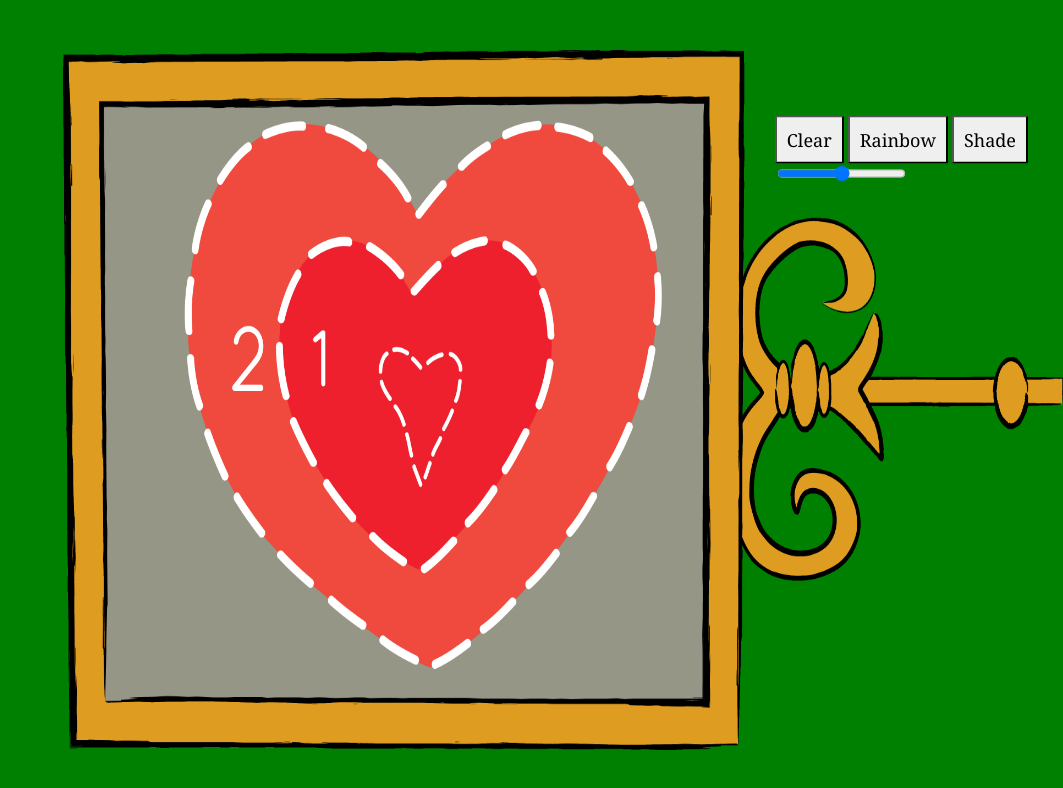
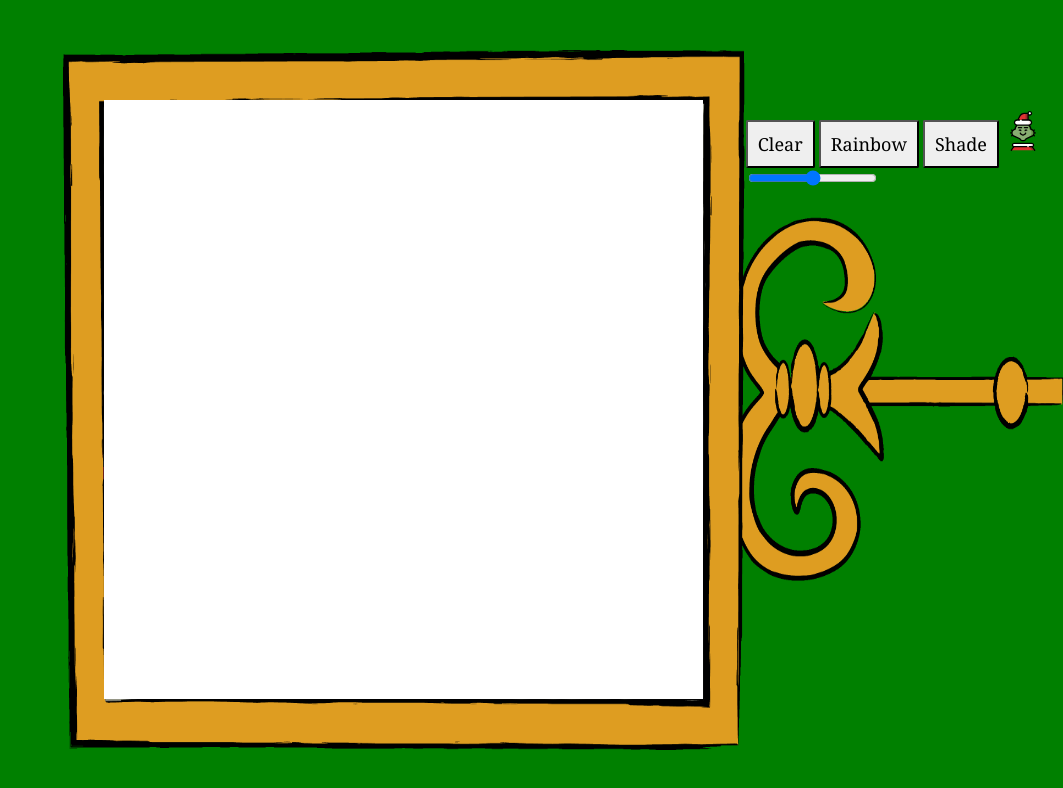
Before and after one commit to raptowitz/etch-a-sketch, a plain HTML site: page index.html in a window 1280 px wide. Both pictures are taken after a click on the button "Clear". Shown: the whole page, without its empty margins (217-1280 px from the left). Drawn offline with Linux system fonts and the light colour scheme.

Commit message:
grinch mode

```diff
--- a/index.html
+++ b/index.html
@@ -11,7 +11,9 @@
     <div class = "inputPosition">
         <input type = "button" class = "button" id = "clear" value = "Clear">
         <input type = "button" class = "button" id = "rainbow" value = "Rainbow">
-        <input type = "button" class = "button" id = "shade" value = "Shade"><br>
+        <input type = "button" class = "button" id = "shade" value = "Shade">
+        <input type = "image" id = "grinch" src = "grinch.svg">
+        <br>
         <input type = "range" id = "gridSizer" min="1" max = "100">
     </div>
 <script src="script.js"></script>
--- a/script.js
+++ b/script.js
@@ -7,6 +7,7 @@ function createRow(userSize){
    for (numBoxes=0; numBoxes < userSize; numBoxes++){
        let box = document.createElement("div");
        box.classList.add("box");
+       box.style.backgroundColor = "white";
 
         //set size of boxes and rows
        let width = (100 / userSize)+ "%";
@@ -55,7 +56,7 @@ function trailEffect(){
     let clear = document.getElementById("clear");
     clear.addEventListener("click", ()=>{
         boxes.forEach(box => {
-            box.style.backgroundColor = null;
+            box.style.backgroundColor = "white";
             box.style.opacity = null;
         });
     });
@@ -89,6 +90,15 @@ shadeButton.addEventListener("click",()=>{
     }
 });
 
+//toggle grinch button
+let grinchButton = document.getElementById("grinch");
+grinchButton.addEventListener("click", ()=>{
+    let boxes = document.querySelectorAll(".box");
+    boxes.forEach(box => {
+        box.style.backgroundColor = null;
+        box.style.opacity = null;
+    })
+});
 
 //create the inital drawing area
 let gridSizer = document.getElementById("gridSizer");
--- a/style.css
+++ b/style.css
@@ -25,7 +25,7 @@ body{
     position: absolute;
     margin: 50vh auto 0;
     transform: translateY(-50%);
-    right: 35px;
+    right: 20px;
     padding-bottom: 500px;
 }
 
@@ -41,6 +41,12 @@ input{
     font-family: Georgia, serif;
 }
 
+#grinch{
+    width: 40px;
+    height: 40px;
+}
+
+
 .box{
     height: 100%;
 }
```
Also changed, not shown: grinch.svg (added).
